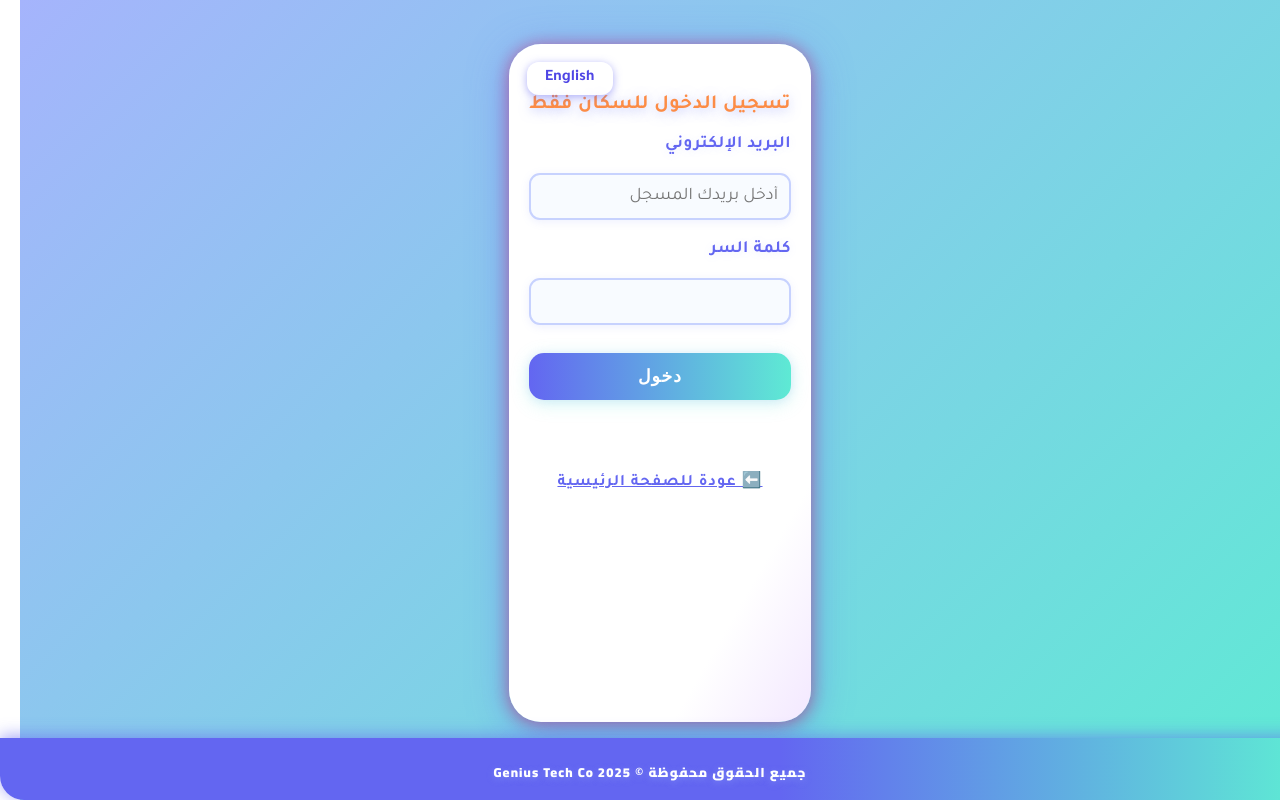
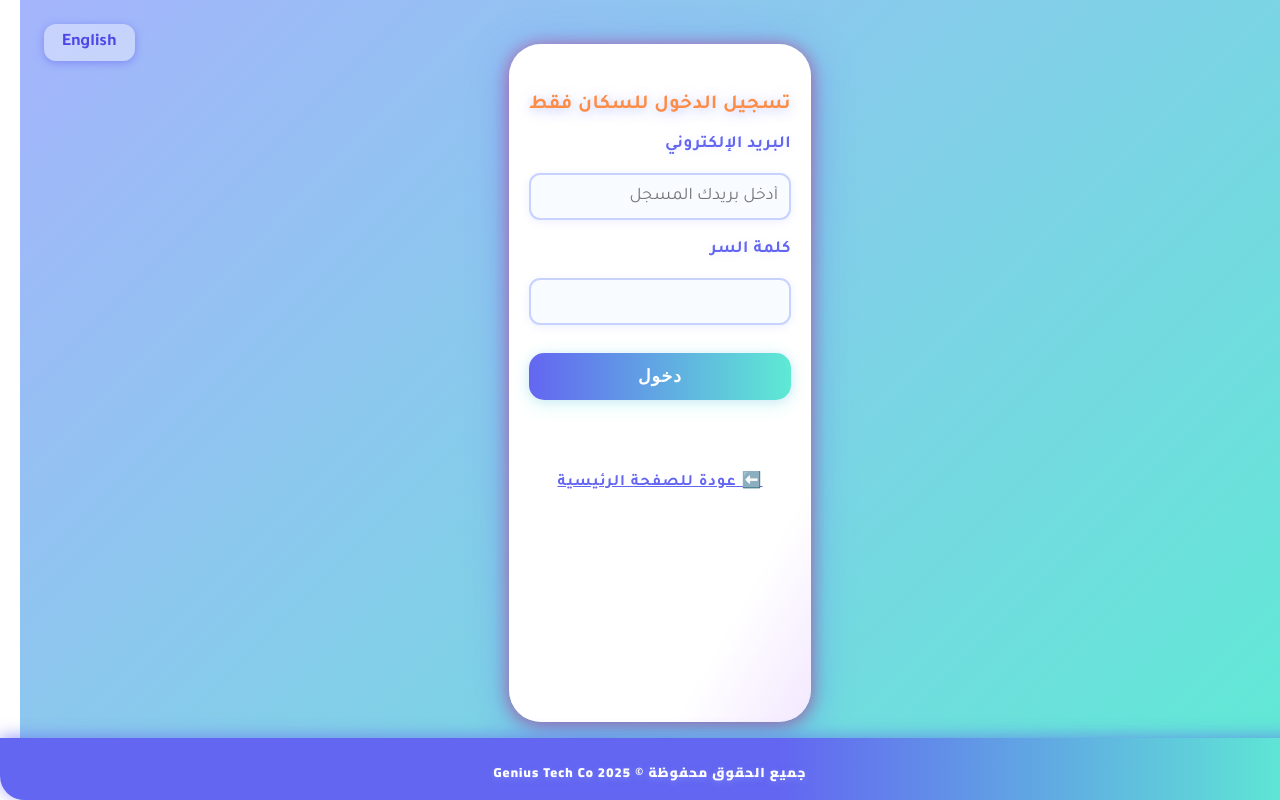
Before and after one commit to HS-developers/database, a plain HTML site: page login-user.html in a window 1280 px wide. Drawn offline with Linux system fonts and the light colour scheme; no server answers.

Commit message:
Update login-user.html

```diff
--- a/login-user.html
+++ b/login-user.html
@@ -139,16 +139,16 @@
       text-shadow: 0 2px 6px #818cf8cc;
     }
     .lang-switch {
-      position: absolute;
-      left: 18px;
-      top: 18px;
-      z-index: 10;
+      position: fixed;
+      left: 24px;
+      top: 24px;
+      z-index: 100;
       background: #fff6;
       border: none;
       border-radius: 12px;
       cursor: pointer;
-      padding: 7px 18px;
-      font-size: 1em;
+      padding: 8px 18px;
+      font-size: 1.1em;
       font-family: inherit;
       font-weight: bold;
       color: #4f46e5;
@@ -169,8 +169,8 @@
   <script src="https://www.gstatic.com/firebasejs/10.12.2/firebase-auth-compat.js"></script>
 </head>
 <body>
+  <button class="lang-switch" id="langSwitch">English</button>
   <div class="main-content">
-    <button class="lang-switch" id="langSwitch">English</button>
     <h2 id="loginTitle">تسجيل الدخول للسكان فقط</h2>
     <form id="loginUserForm" autocomplete="off">
       <label for="email" id="emailLabel">البريد الإلكتروني</label>
```
